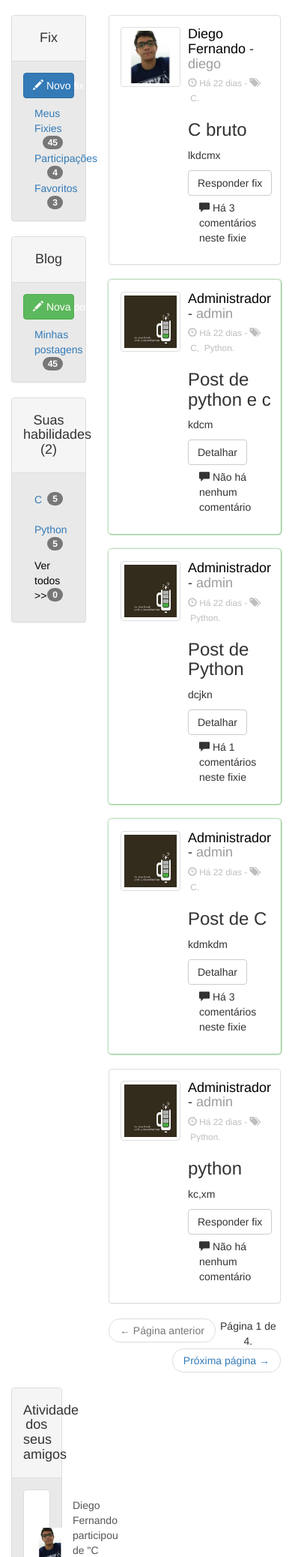
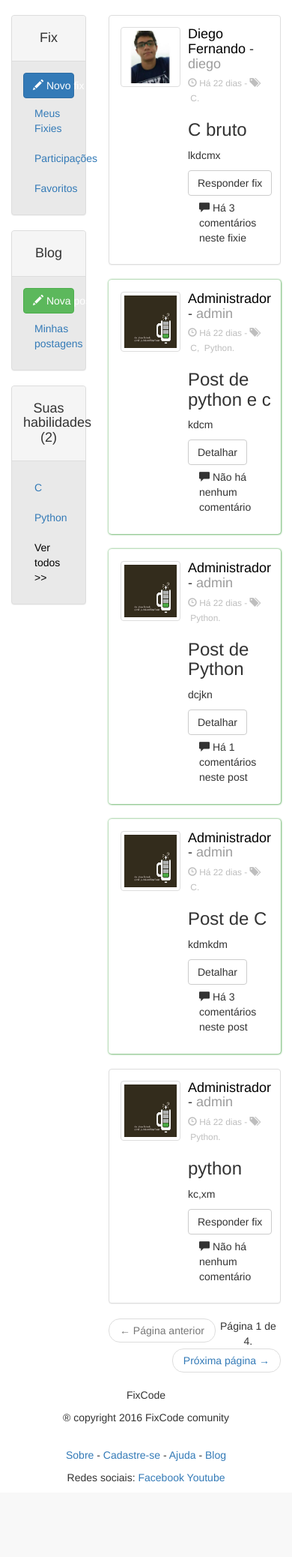
Before and after one commit to tonifc007/FixCodeProject, a Django app: page / in a window 390 px wide. Shown: the part 52-2128 px from the top of the page at 75% size. After the commit the page ends 2028 px from the top, so only its background shows below. Run offline with Django 3.2, Linux system fonts and the light colour scheme; a user stored in the database is signed in; data comes from the database, SQL or seed files in the repository; both versions use the stored data as it was after the commit; some libraries are stand-ins or nearby versions.

Commit message:
Front 'Home' parcialmente finalizado (Bug em atividade dos seus amigos)

```diff
--- a/core/static/core/css/estilo.css
+++ b/core/static/core/css/estilo.css
@@ -96,3 +96,9 @@ div#pcorconfig{
 .painelpost{
 	box-shadow: 0.3px 0.3px 2.5px green;
 }
+
+@media screen and (max-width: 800px) {
+	.sai{
+		display: none;
+	}
+}
--- a/core/static/core/js/notificaindex.js
+++ b/core/static/core/js/notificaindex.js
@@ -25,7 +25,8 @@ function notificaIndex(){
             if (json != indice && json != 0){
                 console.log('muda');
                 indice = json;
-                $('#notifica').html("<a href='/myfixies/'><h4 style='background-color: blue; color: white;'>Você tem "+json+" fixies respondidos</h4></a>");
+                $('#notifica').html("<a class='btn btn-primary btn-block' style='margin-bottom: 6px;' href='/myfixies/'>Você tem "+json+" fixie(s) com novas respostas.</a>");
+
             }
         },
 
@@ -52,7 +53,7 @@ function notificaIndexParticipation(){
             if (json != indicePart && json != 0){
                 console.log('muda');
                 indicePart = json;
-                $('#notificaParticipacao').html("<a href='participations/'><h4 style='background-color: green; color: white;'>"+json+" das suas participações tem novas respostas</h4></a>");
+                $('#notificaParticipacao').html("<a class='btn btn-warning btn-block' style='margin-bottom: 6px;' href='participations/'>Você tem "+json+" participação(es) com novas respostas.</a>");
             }
         },
 
@@ -79,7 +80,7 @@ function notificaIndexPosts(){
             if (json != indicePost && json != 0){
                 console.log('muda');
                 indicePost = json;
-                $('#notificaPosts').html("<a href='myposts/'><h4 style='background-color: yellow; color: white;'>"+json+" de seus posts tem novos respostas</h4></a>");
+                $('#notificaPosts').html("<a class='btn btn-success btn-block' style='margin-bottom: 6px;' href='myposts/'>Você tem "+json+" post(s) com novos comentários.</a>");
             }
         },
 
--- a/core/templates/core/index.html
+++ b/core/templates/core/index.html
@@ -1,7 +1,7 @@
 {% extends 'core/baselogado.html' %}
 {% load staticfiles %}
 {% load aux_tags %}
-{% block titulo %}Fixcode{% endblock %}
+{% block titulo %}FixCode{% endblock %}
 {% block user %}{{user.first_name}}{% endblock %}
 {% block verperfil %}{% url 'core:profile' user.username %}{% endblock %}
 
@@ -16,10 +16,6 @@
 
 {% block body %}
 
-<div id="notifica"></div>
-<div id="notificaParticipacao"></div>
-<div id="notificaPosts"></div>
-
 <div class="container-fluid">
 	<div class="row">
 		<div class="col-xs-4 col-sm-3 col-md-3 col-lg-3">
@@ -28,9 +24,9 @@
 				  <div class="panel-body">
 				    <a href="{% url 'core:create_fix' %}" class="btn btn-primary btn-block"><span class="glyphicon glyphicon-pencil" aria-hidden="true"></span> Novo fix</a>
 				    <ul class="nav" role="tablist">
-					  <li role="presentation"><a href="{% url 'core:myfixies' %}">Meus Fixies <span class="badge pull-right">45</span></a></li>
-					  <li role="presentation"><a href="{% url 'core:participations' user.username %}">Participações <span class="badge pull-right">4</span></a></li>
-					  <li role="presentation"><a href="{% url 'core:favorites' user.username %}">Favoritos <span class="badge pull-right">3</span></a></li>
+					  <li role="presentation"><a href="{% url 'core:myfixies' %}">Meus Fixies <span class="badge pull-right sai">{{ user|quant_fix }}</span></a></li>
+					  <li role="presentation"><a href="{% url 'core:participations' user.username %}">Participações <span class="badge pull-right sai">{{ user|quant_part }}</span></a></li>
+					  <li role="presentation"><a href="{% url 'core:favorites' user.username %}">Favoritos <span class="badge pull-right sai">{{ user|quant_fav }}</span></a></li>
 					</ul>
 				  </div>
 			</div>
@@ -39,7 +35,7 @@
 				  <div class="panel-body">
 				    <a href="{% url 'core:create_post' %}" class="btn btn-success btn-block"><span class="glyphicon glyphicon-pencil" aria-hidden="true"></span> Nova postagem</a>
 				    <ul class="nav" role="tablist">
-					  <li role="presentation"><a href="{% url 'core:my_posts' %}">Minhas postagens <span class="badge pull-right">45</span></a></li>
+					  <li role="presentation"><a href="{% url 'core:my_posts' %}">Minhas postagens <span class="badge pull-right sai">{{ user|quant_post }}</span></a></li>
 					</ul>
 				  </div>
 			</div>
@@ -49,11 +45,11 @@
 				  <div class="panel-body">
 				  <ul class="nav" role="tablist">
 				  	{% for habilidade in profile.habilidades.all %}
-				  		<li role="presentation"><a href="#">{{ habilidade }} <span class="badge pull-right">5</span></a></li>
+				  		<li role="presentation"><a href="#">{{ habilidade }} <span class="badge pull-right sai">5</span></a></li>
 				  	{% endfor %}
 				  	</ul>
 					<ul class="nav" role="tablist">
-					  <li role="presentation"><a href="{% url 'core:following' user.username %}" class="vertodos">Ver todos >><span class="badge pull-right">{{nfollowing|length}}</span></a></li>
+					  <li role="presentation"><a href="{% url 'core:following' user.username %}" class="vertodos">Ver todos >><span class="badge pull-right sai">0</span></a></li>
 					</ul>
 				  </div>
 			</div>
@@ -61,6 +57,9 @@
 
 		</div>
 		<div class="col-xs-8 col-sm-6 col-md-6 col-lg-6">
+			<div id="notifica"></div>
+			<div id="notificaParticipacao"></div>
+			<div id="notificaPosts"></div>
 			{% if relations %}
 
 				{% for fixie in relations %}
@@ -158,7 +157,7 @@
 								    	{% if fixie.pk|quant_coment == 0 %}
 								    		<span class="glyphicon glyphicon-comment"></span> Não há nenhum comentário
 								    	{% else %}
-								    		<span class="glyphicon glyphicon-comment"></span> Há {{ fixie.pk|quant_coment }} comentários neste fixie
+								    		<span class="glyphicon glyphicon-comment"></span> Há {{ fixie.pk|quant_coment }} comentários neste post
 								    	{% endif %}
 								    	</p>
 
@@ -188,10 +187,13 @@
 				  </ul>
 				</nav>
 			{% else %}
-				<h2>Nao ha nenhum fixie</h2>
+				<h1>:/</h1>
+				<h3>Olá {{ user.first_name }}!</h3>
+				<h5>Me parece que você ainda não há nada por aquí. Tente seguir pessoas</h5>
+				<p>Que tal a caixa de pesquisa? :)</p>
 			{% endif %}
 		</div>
-		<div class="col-xs-3 col-sm-3 col-md-3 col-lg-3">
+		<div class="col-xs-3 col-sm-3 col-md-3 col-lg-3 sai">
 			<div class="panel panel-default pesqindex">
 				<div class="panel-heading"><h4 class="titp">Atividade dos seus amigos</h4></div>
 				  <div class="panel-body">
@@ -217,6 +219,8 @@
 				  		{% endif %}
 				  		</div>
 				  		</a>
+				  	{% empty %}
+				  		<h5>Você ainda não segue ninguém, procure quem seguir na caixa de pesquisa.</h5>
 				  	{% endfor %}
 				  	</ul>
 				  	<ul class="nav" role="tablist">
--- a/core/templatetags/aux_tags.py
+++ b/core/templatetags/aux_tags.py
@@ -1,5 +1,5 @@
 from django import template
-from ..models import ComentFixies, Fixies, Profile
+from ..models import ComentFixies, Fixies, Profile, Participations, Favorites, Post
 from django.core.exceptions import ObjectDoesNotExist
 from django.utils import timezone
 
@@ -40,3 +40,23 @@ def fixoupost(value):
 def subtempo(value):
 	a = timezone.now() - value
 	return a.days
+
+@register.filter(name='quant_fix')
+def quant_fix(value):
+	f = Fixies.objects.filter(user=value)
+	return f.count()
+
+@register.filter(name='quant_part')
+def quant_part(value):
+	f =  Participations.objects.filter(user=value)
+	return f.count()
+
+@register.filter(name='quant_fav')
+def quant_fav(value):
+	f = Favorites.objects.filter(user=value)
+	return f.count()
+
+@register.filter(name='quant_post')
+def quant_post(value):
+	f = Post.objects.filter(user=value)
+	return f.count()
```
Also changed, not shown: db.sqlite3, media/user_teste/profile/21217283.jpg.
